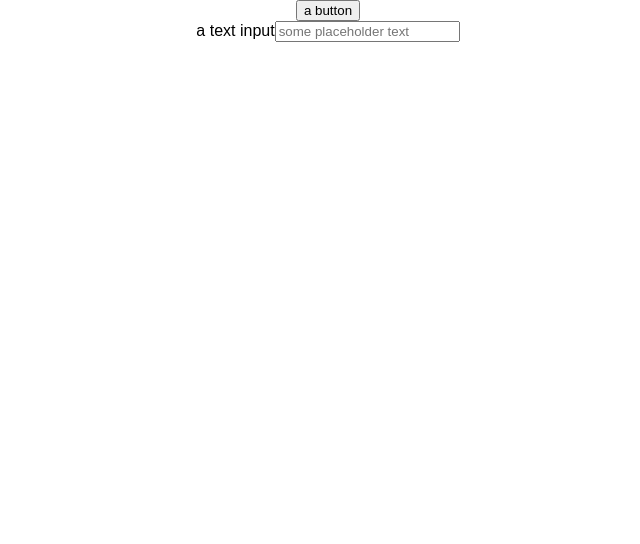
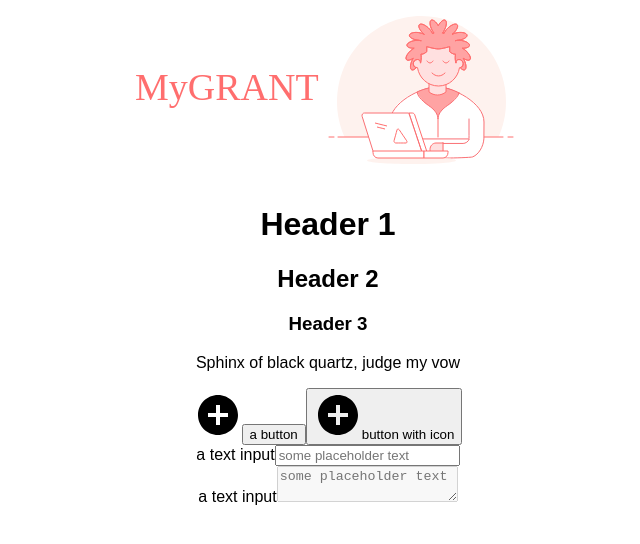
Before and after one commit to sarahhamdi/mygrant, a React (Create React App) app: page / in a window 1280 px wide. Shown: the top 544 px of the page, without its empty margins (312-952 px from the left). Built offline with nearby package versions, Linux system fonts and the light colour scheme; no server answers.

Commit message:
rendering some components to see if they work

```diff
--- a/src/App.js
+++ b/src/App.js
@@ -1,8 +1,26 @@
 import React, { Component } from 'react';
-// import logo from './assets/large-logo.svg';
+import logo from './assets/large-logo.svg';
+import add from './assets/icon-add.svg';
 import axios from 'axios';
+
+// components
+import Icon from './components/Icon/Icon';
+import Image from './components/Image/Image';
 import Button from './components/Button/Button';
+import ButtonWithIcon from './components/ButtonWithIcon/ButtonWithIcon';
+
 import InputText from './components/InputText/InputText';
+import InputTextArea from './components/InputTextArea/InputTextArea';
+
+import H1 from './components/H1/H1';
+import H2 from './components/H2/H2';
+import H3 from './components/H3/H3';
+import Paragraph from './components/Paragraph/Paragraph';
+
+import Header from './components/Header/Header';
+import FormLogin from './components/FormLogin/FormLogin';
+import FormRegistration from './components/FormRegistration/FormRegistration';
+
 
 class App extends Component {
   // this is the optimal place to
@@ -23,8 +41,17 @@ class App extends Component {
   render() {
     return (
       <div className="App">
+
+        <Image src={logo} />
+        <H1 text="Header 1" />
+        <H2 text="Header 2" />
+        <H3 text="Header 3" />
+        <Paragraph text="Sphinx of black quartz, judge my vow" />
+        <Icon type={add} />
         <Button text="a button"/>
+        <ButtonWithIcon type={add} text="button with icon" />
         <InputText name="newtextform" placeholder="some placeholder text" label="a text input" id="newInputText"/>
+        <InputTextArea name="newtextform" placeholder="some placeholder text" label="a text input" id="newInputText" />
       </div>
     );
   }
--- a/src/components/ButtonWithIcon/ButtonWithIcon.js
+++ b/src/components/ButtonWithIcon/ButtonWithIcon.js
@@ -1,16 +1,8 @@
-import Icon from '../Icon/Icon'
-import Button from '../Button/Button'
 import React from 'react';
+import Icon from '../Icon/Icon';
 
-import React from 'react';
 
-const ButtonWithIcon = ({ text, action, extraClass, icon }) => (
-  <Button
-    extraclass="button--icon"
-    action={action}
-    text={<Icon
-            type={icon}
-            description={`an icon of ${icon}`} /> + {text}} />
+const ButtonWithIcon = ({ text, action, extraClass, type }) => ( <button className={`button ${extraClass}`} onChange={() => action}><Icon type={type} />{text}</button>
 )
 
 export default ButtonWithIcon;
--- a/src/components/Icon/Icon.js
+++ b/src/components/Icon/Icon.js
@@ -2,7 +2,7 @@ import React from 'react';
 import Img from '../Image/Image'
 
 const Icon = ({ type, description }) => (
-  <Img src={`${type}.svg`} extraClass={`icon`} description={`a ${type} icon`} />
+  <Img src={type} extraClass={`icon`} description={`a ${type} icon`} />
 )
 
 export default Icon;
```
Also changed, not shown: src/assets/icon-add.svg (added).
